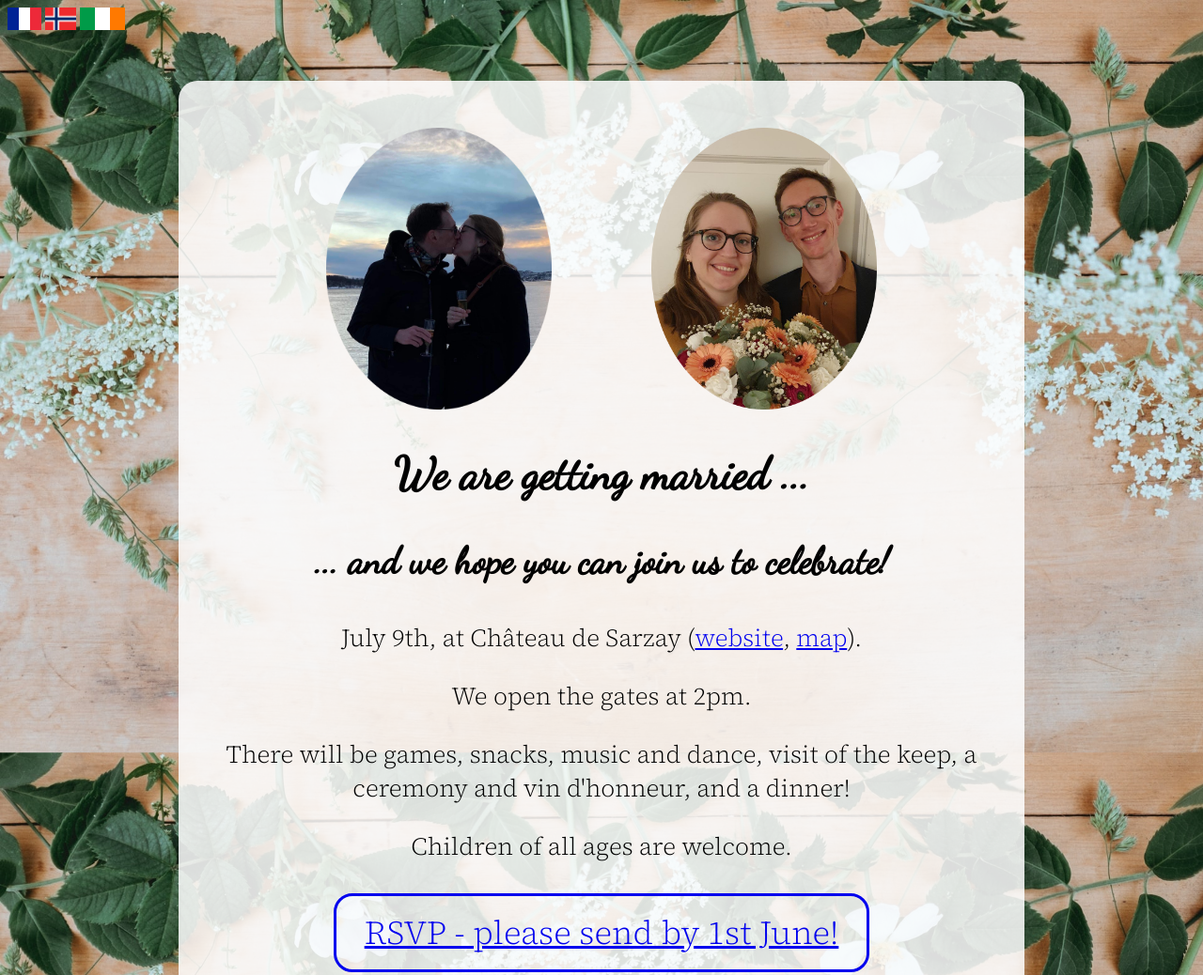
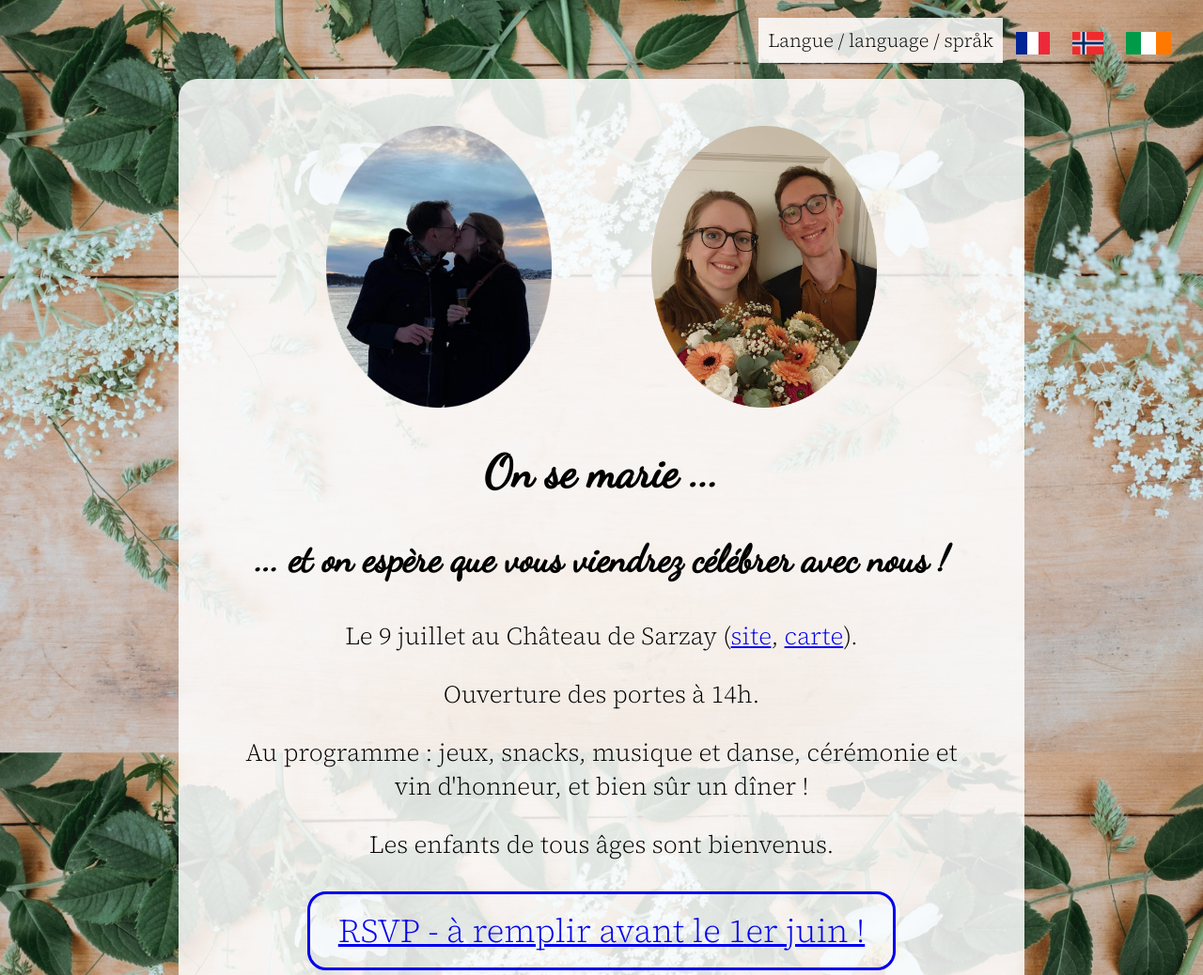
Before and after one commit to pierrebeauguitte/beauffersen, a plain HTML site: page index.html in a window 1280 px wide. Shown: the top 1038 px of the page at 94% size. Drawn offline with Linux system fonts and the light colour scheme.

Commit message:
Add lang text ; default to French

```diff
--- a/index.html
+++ b/index.html
@@ -14,6 +14,7 @@
   <body>
 
     <div class="flags">
+      <span>Langue / language / språk</span>
       <a href="?lang=fr"><img class="flag" src="FR.png"></a>
       <a href="?lang=no"><img class="flag" src="NO.png"></a>
       <a href="?lang=en"><img class="flag" src="IE.png"></a>
--- a/script.js
+++ b/script.js
@@ -175,12 +175,12 @@ function setValues(dict) {
 
 function setText() {
     querystring = window.location.search;
-    if (querystring === '?lang=fr')
-	setValues(frenchText);
+    if (querystring === '?lang=en')
+	setValues(englishText);
     else if (querystring === '?lang=no')
 	setValues(norwegianText);
     else
-	setValues(englishText);
+	setValues(frenchText);
 }
 
 window.onload = setText();
--- a/style.css
+++ b/style.css
@@ -10,12 +10,18 @@ body {
     margin-bottom: 50px;
     padding: 50px;
     border-radius: 20px;
-    margin-top: 50px;
     font-family: 'Dancing Script', cursive;
 }
 
+.flags {
+    text-align: right;
+    padding: 2vh;
+}
+
 .flag {
+    vertical-align: middle;
     height: 3vh;
+    padding: 10px;
 }
 
 h2 {
@@ -44,6 +50,13 @@ h3 {
 p {
     font-family: 'Source Serif 4';
     font-size: 26px;
+}
+
+span {
+    background-color: rgba(255, 255, 255, 0.85);
+    padding: 10px;
+    font-family: 'Source Serif 4';
+    font-size: 20px;
 }
 
 .photo {
```
